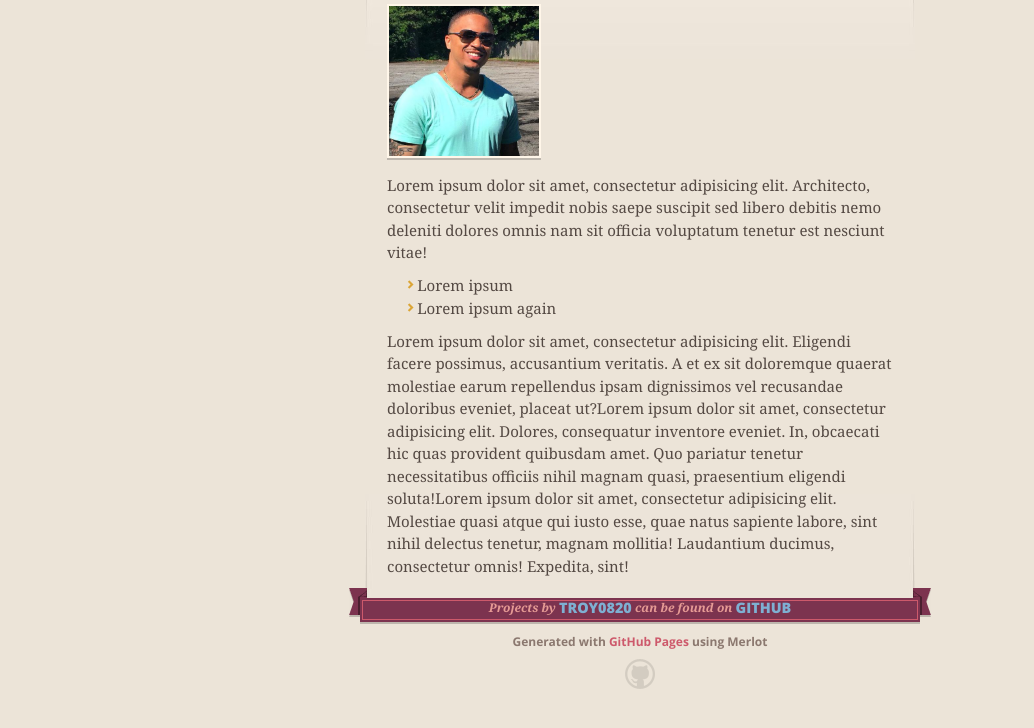
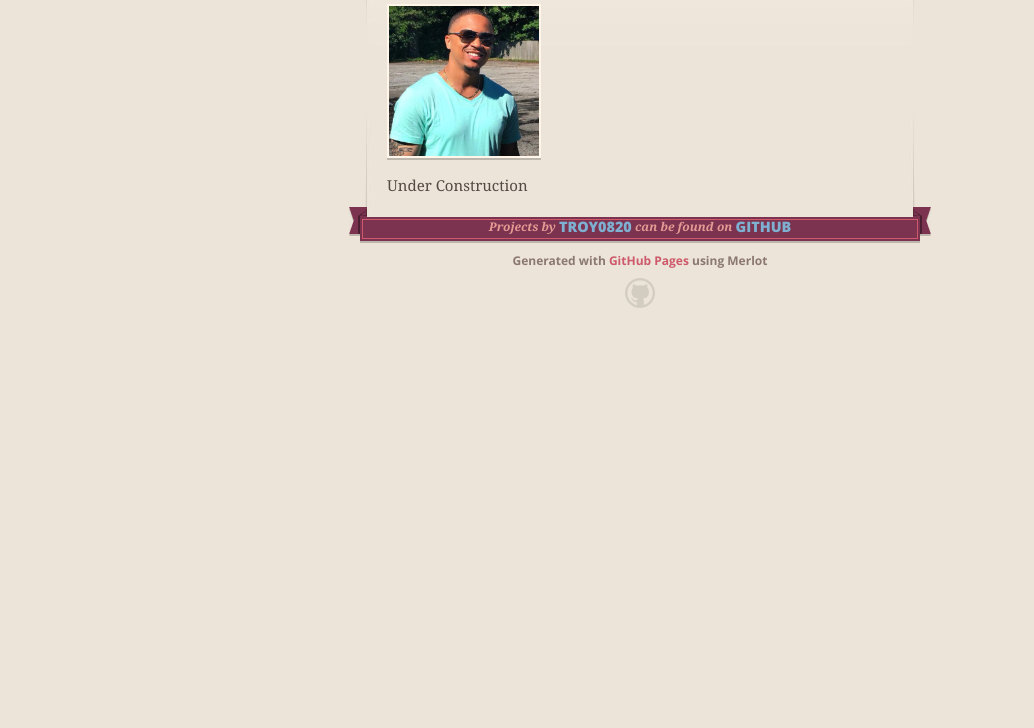
Before and after one commit to troy0820/troy0820.github.io, a plain HTML site: page index.html in a window 1280 px wide. Shown: the part 218-946 px from the top of the page, without its empty margins (0-1034 px from the left). After the commit the page ends 800 px from the top, so only its background shows below. Drawn offline with nearby package versions, Linux system fonts and the light colour scheme.

Commit message:
Changed to Under Construction

```diff
--- a/index.html
+++ b/index.html
@@ -47,14 +47,8 @@
         <h1>
 <a id="troy0820-github-page" class="anchor" href="#troy0820-github-page" aria-hidden="true"><span class="octicon octicon-link"></span></a>Troy M. Connor</h1>
 <img src="images/troy.jpeg" width="150px" length="150px"/>
-<p>Lorem ipsum dolor sit amet, consectetur adipisicing elit. Architecto, consectetur velit impedit nobis saepe suscipit sed libero debitis nemo deleniti dolores omnis nam sit officia voluptatum tenetur est nesciunt vitae!
-</p>
-<ul>
-	<li>Lorem ipsum</li>
-	<li>Lorem ipsum again</li>
-</ul>
-<p>Lorem ipsum dolor sit amet, consectetur adipisicing elit. Eligendi facere possimus, accusantium veritatis. A et ex sit doloremque quaerat molestiae earum repellendus ipsam dignissimos vel recusandae doloribus eveniet, placeat ut?Lorem ipsum dolor sit amet, consectetur adipisicing elit. Dolores, consequatur inventore eveniet. In, obcaecati hic quas provident quibusdam amet. Quo pariatur tenetur necessitatibus officiis nihil magnam quasi, praesentium eligendi soluta!Lorem ipsum dolor sit amet, consectetur adipisicing elit. Molestiae quasi atque qui iusto esse, quae natus sapiente labore, sint nihil delectus tenetur, magnam mollitia! Laudantium ducimus, consectetur omnis! Expedita, sint!</p>
-      </section>
+      <p>Under Construction</p>
+	</section>
 
       <footer>
         <span class="ribbon-outer">
```
